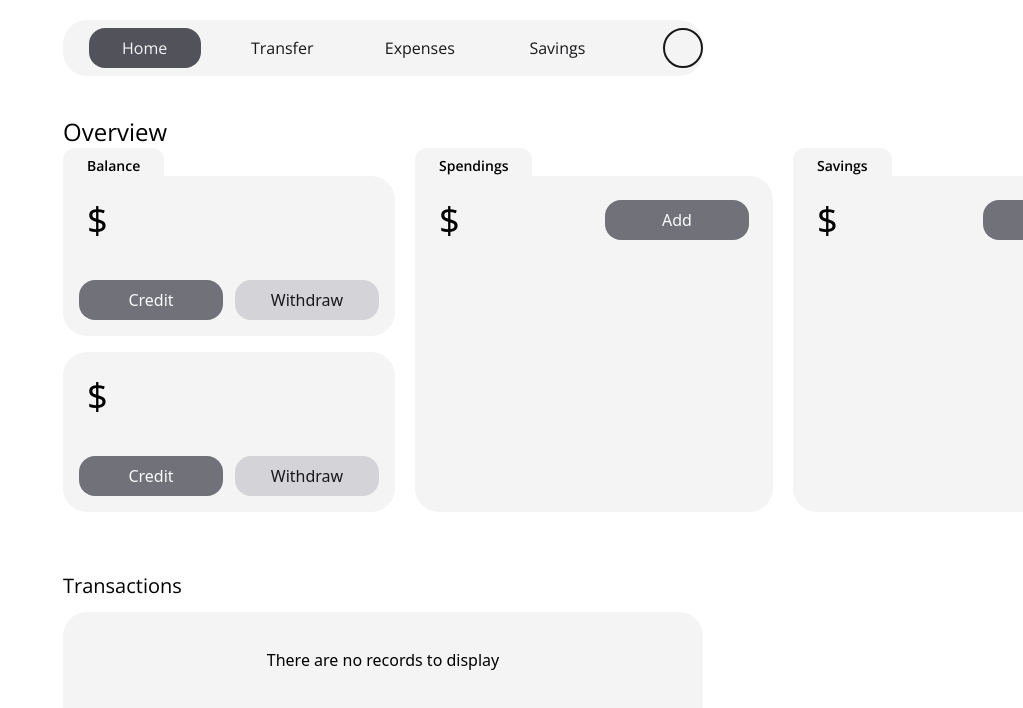
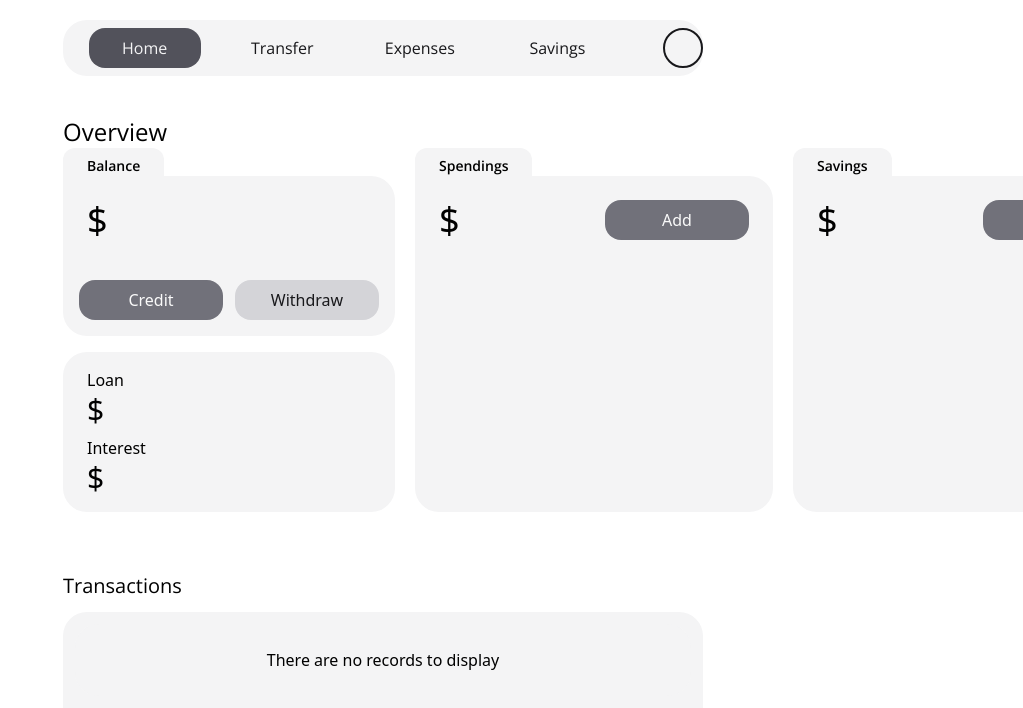
Before and after one commit to NexGenBank/NexGenBank-front, a React (Vite) app: page / in a window 1280 px wide. Shown: the top 708 px of the page, without its empty margins (257-1280 px from the left). Built offline with nearby package versions, Linux system fonts and the light colour scheme; no server answers.

Commit message:
feat: add Loan and interest interface

```diff
--- a/src/components/Balance/Balance.jsx
+++ b/src/components/Balance/Balance.jsx
@@ -52,18 +52,15 @@ export const Balance = () => {
               </div>
             </div>
           </div>
-          <div className="bg-zinc-100 rounded-3xl px-4 py-4 h-40 flex flex-col justify-start w-full">
+          <div className="bg-zinc-100 rounded-3xl p-4 h-40 flex flex-col justify-start w-full">
             <div className="flex flex-col h-full justify-between">
-              <div className="min-w-[150px] max-w-[250px] font-normal text-4xl p-2">
-                ${balance}
+              <div className="px-2">
+                <p className="">Loan</p>
+                <div className="text-3xl">${balance}</div>
               </div>
-              <div className="flex flex-nowrap gap-3 mt-2">
-                <div className="bg-zinc-500 w-36 h-fit text-zinc-50 text-base py-2 flex justify-center rounded-2xl">
-                  Credit
-                </div>
-                <div className="bg-zinc-300 w-36 h-fit text-zinc-900 py-2 flex justify-center rounded-2xl">
-                  Withdraw
-                </div>
+              <div className="px-2">
+                <p className="">Interest</p>
+                <div className="text-3xl">${balance}</div>
               </div>
             </div>
           </div>
```
